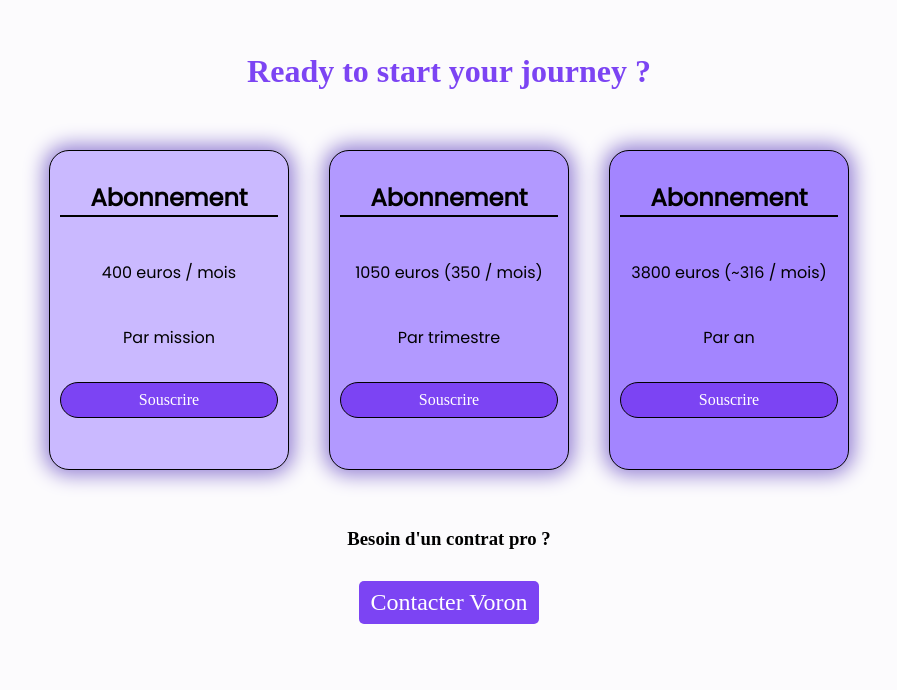
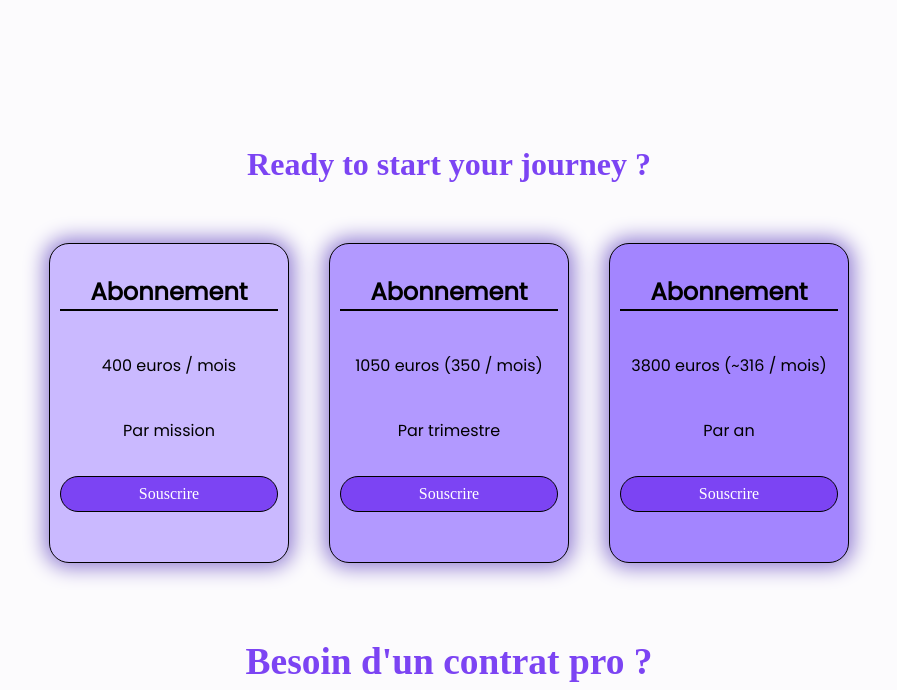
Before and after one commit to vrn-sh/erp, a React (Vite) app in the folder web/: page / in a window 1280 px wide. Shown: the part 2330-3020 px from the top of the page, without its empty margins (191-1088 px from the left). Built offline with nearby package versions, Linux system fonts and the light colour scheme.

Commit message:
[FIX] assets + global-variables

```diff
--- /dev/null
+++ b/web/src/assets/strings/en/subscriptions.json
@@ -0,0 +1,20 @@
+[
+    {
+        "type": "Abonnement",
+        "price": "400 euros / mois",
+        "recurrence": "Par mission",
+        "hypothesis": ""
+    },
+    {
+        "type": "Abonnement",
+        "price": "1050 euros (350 / mois)",
+        "recurrence": "Par trimestre",
+        "hypothesis": ""
+    },
+    {
+        "type": "Abonnement",
+        "price": "3800 euros (~316 / mois)",
+        "recurrence": "Par an",
+        "hypothesis": ""
+    }
+]
--- a/web/src/global-variable.scss
+++ b/web/src/global-variable.scss
@@ -43,3 +43,21 @@
     src: local('Poppins-Light'),
         url('./fonts/poppins/Poppins-Light.ttf') format('truetype');
 }
+
+// global-variable.scss
+
+$primary-color: #CAB9FF;
+$secondary-color: #B299FF;
+$tertiary-color: #A385FF;
+
+.primary-color {
+    background-color: $primary-color;
+}
+
+.secondary-color {
+    background-color: $secondary-color;
+}
+
+.tertiary-color {
+    background-color: $tertiary-color;
+}
--- a/web/src/pages/Home/Plan/Plan.scss
+++ b/web/src/pages/Home/Plan/Plan.scss
@@ -1,4 +1,5 @@
 /* Plan.scss */
+@import '../../../global-variable.scss';
 
 @keyframes float {
     0% {
@@ -64,7 +65,7 @@
     font-family: 'Poppins';
 
 }
-.title {
+.plan-title {
     font-size: 2rem;
     margin-bottom: 20px;
     color: var(--primary-btn);
@@ -102,6 +103,7 @@
 }
 
 .subscription-card {
+    color: black;
     font-family: 'Poppins';
     width: 15rem;
     height: 20rem;
@@ -120,6 +122,17 @@
     border: 1px solid black;
     &:hover {
         box-shadow: 0 0 40px 10px #9480D4;
+    }
+    &.primary-color {
+        background-color: $primary-color;
+    }
+
+    &.secondary-color {
+        background-color: $secondary-color;
+    }
+
+    &.tertiary-color {
+        background-color: $tertiary-color;
     }
 }
 
--- a/web/src/pages/Home/Plan/Plan.tsx
+++ b/web/src/pages/Home/Plan/Plan.tsx
@@ -1,6 +1,6 @@
 import React, { useEffect, useRef, useState } from 'react';
-import './Plan.scss';
-import { Link } from 'react-router-dom';
+import './Plan.scss'; // Import your SCSS file
+import subscriptions from '../../../assets/strings/en/subscriptions.json';
 
 function CustomLink({
     to,
@@ -23,32 +23,9 @@ function CustomLink({
     );
 }
 
-
-const subscriptions = [
-    {
-        type: 'Abonnement',
-        price: '400 euros / mois',
-        recurrence: 'Par mission',
-        hypothesis: '', // Entreprises de services de type ESN
-    },
-    {
-        type: 'Abonnement',
-        price: '1050 euros (350 / mois)',
-        recurrence: 'Par trimestre',
-        hypothesis: '',
-    },
-    {
-        type: 'Abonnement',
-        price: '3800 euros (~316 / mois)',
-        recurrence: 'Par an',
-        hypothesis: '',
-    },
-];
-
-const cardColors = ['#CAB9FF', '#B299FF', '#A385FF'];
-
 export default function Plan() {
     const [stoppedCards, setStoppedCards] = useState<number[]>([]);
+    const cardColors = ['primary-color', 'secondary-color', 'tertiary-color']; // Define your color classes
 
     const cardRefs = useRef<(HTMLDivElement | null)[]>([]);
 
@@ -59,24 +36,11 @@ export default function Plan() {
             threshold: 0.1,
         };
 
-    const handleIntersect = (entries: IntersectionObserverEntry[], observer: IntersectionObserver) => {
-        entries.forEach((entry: IntersectionObserverEntry) => {
-            if (entry.isIntersecting && entry.target instanceof HTMLElement) {
-                const dataIndex = entry.target.dataset.index;
-                if (dataIndex && typeof dataIndex === 'string') {
-                    const index = Number(dataIndex);
-                    if (!isNaN(index) && !stoppedCards.includes(index)) {
-                        entry.target.classList.add('visible');
-                        entry.target.classList.remove('stopped');
-                        observer.unobserve(entry.target);
-                    }
-                }
-            } else {
-                entry.target.classList.add('stopped');
-            }
-        });
-    };
-
+        const handleIntersect = (entries: IntersectionObserverEntry[], observer: IntersectionObserver) => {
+            entries.forEach((entry: IntersectionObserverEntry) => {
+                // Intersection Observer logic remains the same
+            });
+        };
 
         const observer: IntersectionObserver = new IntersectionObserver((entries) => handleIntersect(entries, observer), observerOptions);
 
@@ -93,14 +57,13 @@ export default function Plan() {
 
     return (
         <div id="plan" className="plan-title">
-            <h1 className='title'>Ready to start your journey ?</h1>
+            <h1 className='plan-title'>Ready to start your journey ?</h1>
             <div className="plan-subscription-container">
                 {subscriptions.map((subscription, index) => (
                     <div
-                        className={`subscription-card ${stoppedCards.includes(index) ? 'stopped' : ''}`}
+                        className={`subscription-card ${stoppedCards.includes(index) ? 'stopped' : ''} ${cardColors[index % cardColors.length]}`}
                         key={index}
                         ref={(ref) => (cardRefs.current[index] = ref)}
-                        style={{ backgroundColor: cardColors[index] }}
                     >
                         <h2>{subscription.type}</h2>
                         <p>{subscription.price}</p>
```
